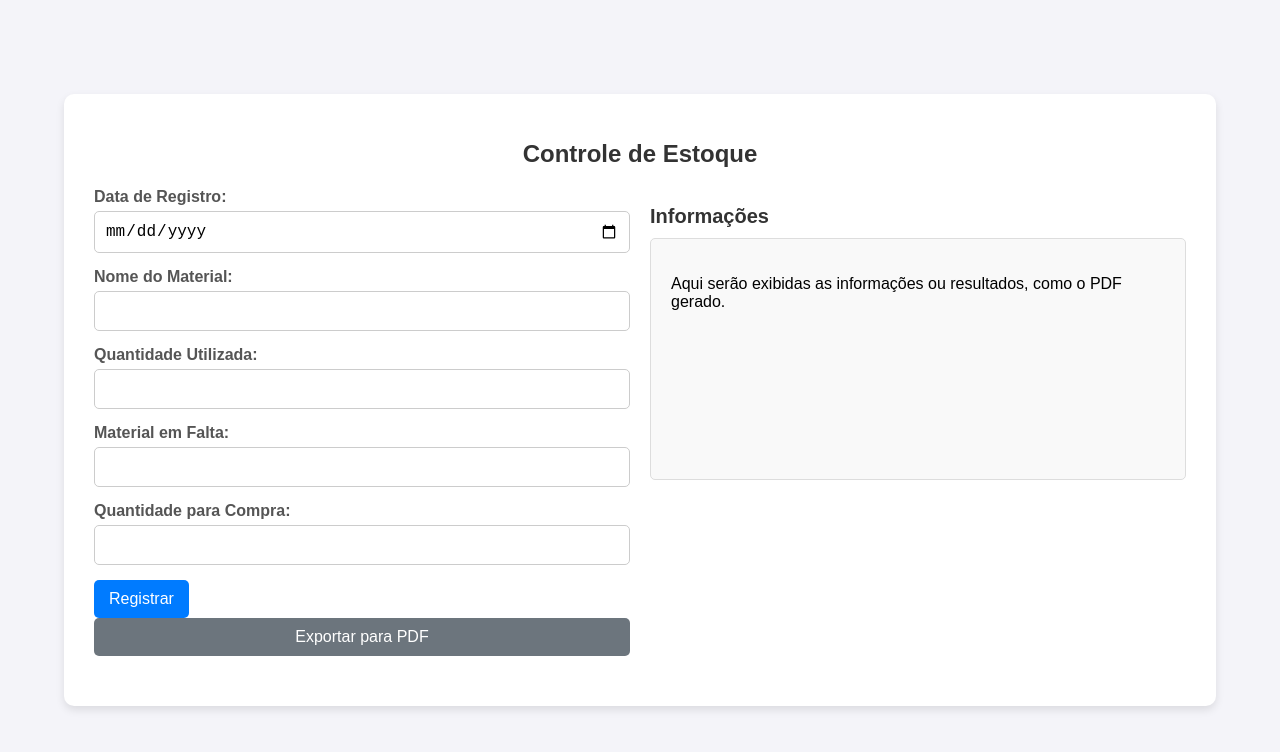
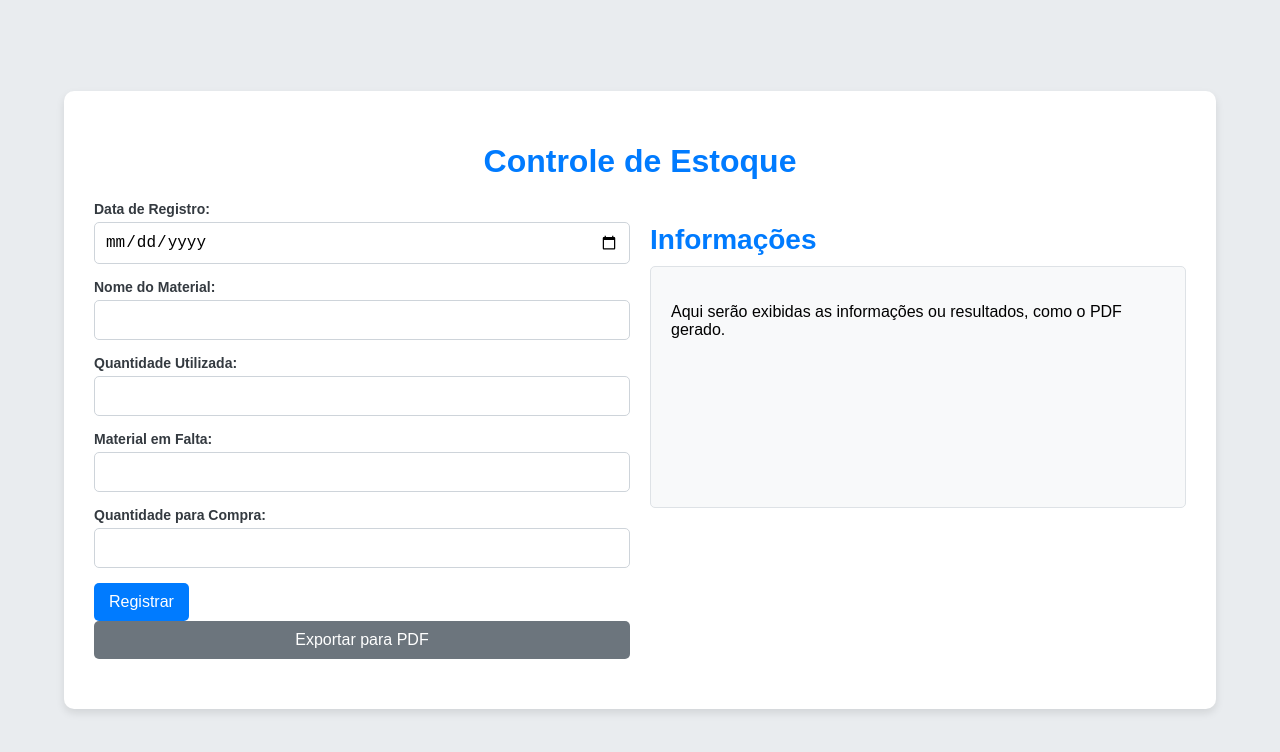
Before and after one commit to Damaris34/Controle--Estoque, a plain HTML site: page index.html in a window 1280 px wide. Drawn offline with Linux system fonts and the light colour scheme.

Commit message:
Update styles.css

```diff
--- a/styles.css
+++ b/styles.css
@@ -1,12 +1,13 @@
 body {
     font-family: 'Arial', sans-serif;
-    background-color: #f4f4f9;
+    background-color: #e9ecef;
     margin: 0;
     padding: 0;
     display: flex;
     justify-content: center;
     align-items: center;
     height: 100vh;
+    font-size: 16px; /* Tamanho padrão do texto */
 }
 
 .container {
@@ -25,8 +26,8 @@ header {
 }
 
 h1 {
-    color: #333;
-    font-size: 24px;
+    color: #007bff;
+    font-size: 32px; /* Tamanho maior para o título principal */
 }
 
 .main-content {
@@ -51,17 +52,18 @@ h1 {
 label {
     display: block;
     margin-bottom: 5px;
-    color: #555;
+    color: #343a40;
     font-weight: bold;
+    font-size: 14px; /* Tamanho ligeiramente menor para os rótulos */
 }
 
 input {
     width: 100%;
     padding: 10px;
-    border: 1px solid #ccc;
+    border: 1px solid #ced4da;
     border-radius: 5px;
     box-sizing: border-box;
-    font-size: 16px;
+    font-size: 16px; /* Tamanho padrão para os campos de entrada */
 }
 
 .btn {
@@ -70,7 +72,7 @@ input {
     border-radius: 5px;
     color: #fff;
     cursor: pointer;
-    font-size: 16px;
+    font-size: 16px; /* Tamanho padrão para os botões */
     transition: background-color 0.3s;
 }
 
@@ -99,7 +101,7 @@ input {
     border-radius: 5px;
     margin-bottom: 10px;
     color: #fff;
-    font-size: 14px;
+    font-size: 14px; /* Tamanho padrão para notificações */
 }
 
 .notification.success {
@@ -112,8 +114,8 @@ input {
 
 #loading {
     margin-top: 20px;
-    color: #555;
-    font-size: 14px;
+    color: #6c757d;
+    font-size: 14px; /* Tamanho padrão para mensagens de carregamento */
 }
 
 .hidden {
@@ -121,15 +123,16 @@ input {
 }
 
 .info-section h2 {
-    color: #333;
-    font-size: 20px;
+    color: #007bff;
+    font-size: 28px; /* Tamanho maior para o título da seção de informações */
     margin-bottom: 10px;
 }
 
 #info-content {
-    background-color: #f9f9f9;
+    background-color: #f8f9fa;
     padding: 20px;
     border-radius: 5px;
-    border: 1px solid #ddd;
+    border: 1px solid #dee2e6;
     min-height: 200px;
+    font-size: 16px; /* Tamanho padrão para o conteúdo da seção de informações */
 }
```
